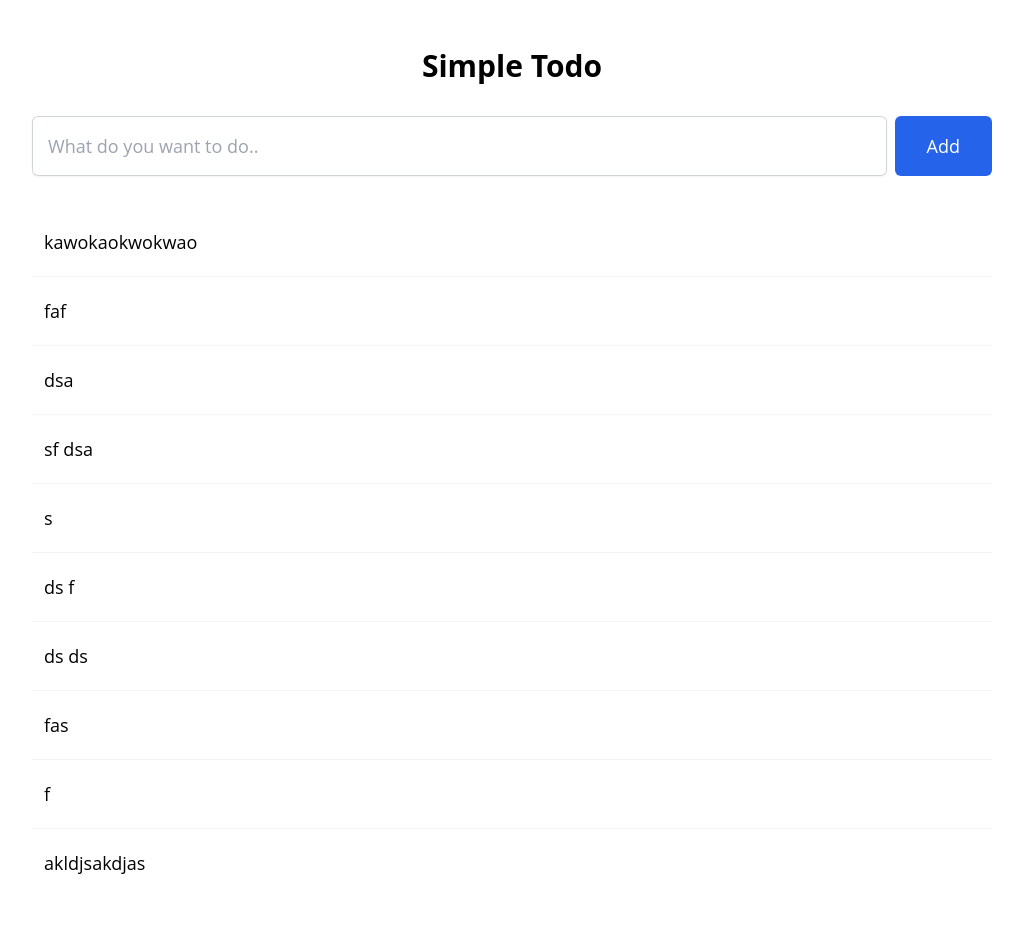
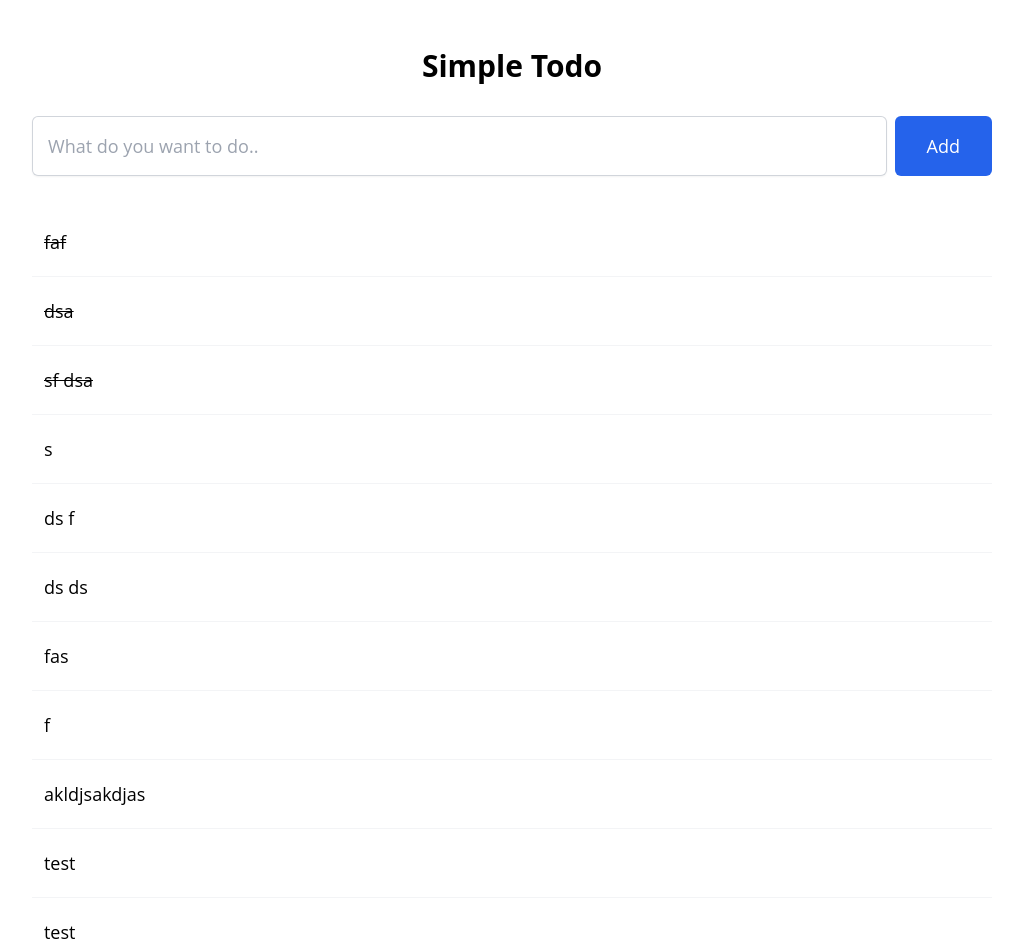
Before and after one commit to sumirart/Simple-Todo-with-React, a React (Create React App) app: page / in a window 1280 px wide. Shown: the top 952 px of the page, without its empty margins (128-1151 px from the left). Before the commit the page ends 897 px from the top, so only its background shows below. Built offline with nearby package versions, Linux system fonts and the light colour scheme; data requests are answered from the project's data file; the HTML template or start-up script is replaced by a standard one.

Commit message:
feat: add toggle todo

```diff
--- a/server/db.json
+++ b/server/db.json
@@ -1,23 +1,18 @@
 {
   "todos": [
     {
-      "todo": "kawokaokwokwao",
-      "isCompleted": false,
-      "id": "A5ca3tO"
-    },
-    {
       "todo": "faf",
-      "isCompleted": false,
+      "isCompleted": true,
       "id": "uJueovb"
     },
     {
       "todo": "dsa ",
-      "isCompleted": false,
+      "isCompleted": true,
       "id": "H3f4csQ"
     },
     {
       "todo": "sf dsa",
-      "isCompleted": false,
+      "isCompleted": true,
       "id": "KtuC6_8"
     },
     {
@@ -49,6 +44,16 @@
       "todo": "akldjsakdjas",
       "isCompleted": false,
       "id": "q64oHfZ"
+    },
+    {
+      "todo": "test",
+      "isCompleted": false,
+      "id": "sf85lnt"
+    },
+    {
+      "todo": "test",
+      "isCompleted": false,
+      "id": "vwgs0Ri"
     }
   ]
 }
--- a/src/App.js
+++ b/src/App.js
@@ -26,15 +26,38 @@ function App() {
     setTodo(e.target.value);
   }
 
-  function handleToggle(id) {
-    const newTodos = todos.map((item) => {
-      if (item.id === id) {
-        return { ...item, isCompleted: !item.isCompleted };
-      }
-      return item;
-    });
+  function handleToggle(id, isCompleted) {
+    fetch(`${ip}todos/${id}`, {
+      method: "PATCH",
+      headers: {
+        "Content-Type": "application/json",
+      },
+      body: JSON.stringify({ isCompleted: !isCompleted }),
+    })
+      .then((res) => res.json())
+      .then((result) => {
+        return todos.map((item) => {
+          if (item.id === result.id) {
+            return result;
+          }
+          return item;
+        });
+      })
+      .then((result) => {
+        setTodos(result);
+      })
+      .catch((err) => {
+        console.log(err);
+      });
 
-    setTodos(newTodos);
+    // const newTodos = todos.map((item) => {
+    //   if (item.id === id) {
+    //     return { ...item, isCompleted: !item.isCompleted };
+    //   }
+    //   return item;
+    // });
+
+    // setTodos(newTodos);
   }
 
   function handleAddTodo(e) {
--- a/src/components/Todo.jsx
+++ b/src/components/Todo.jsx
@@ -24,7 +24,7 @@ export default function Todo({
       onMouseOut={handleMouseOut}
     >
       <span
-        onClick={() => handleToggle(item.id)}
+        onClick={() => handleToggle(item.id, item.isCompleted)}
         className={`flex-1 py-5 ${item.isCompleted && "line-through"}`}
       >
         {item.todo}
```
